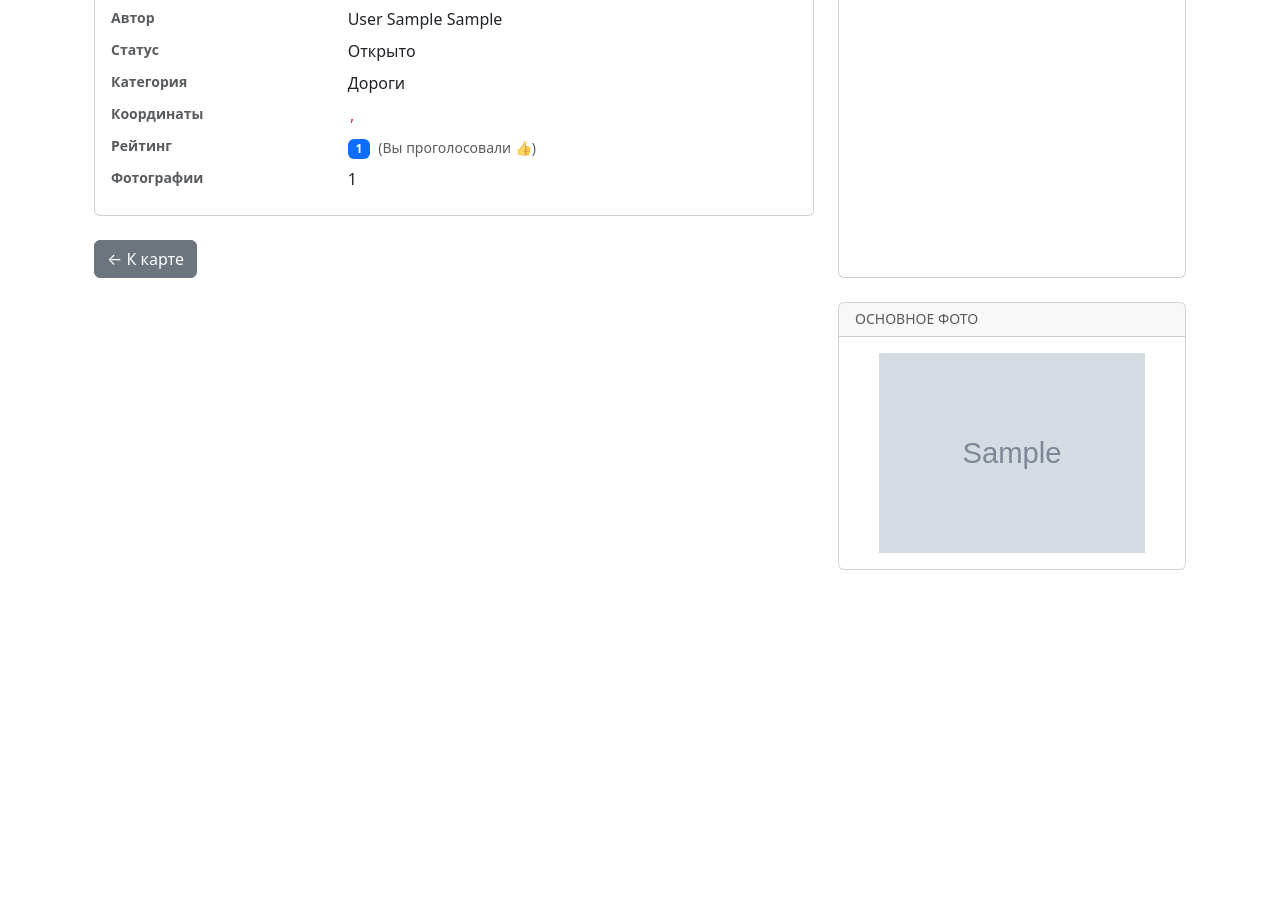
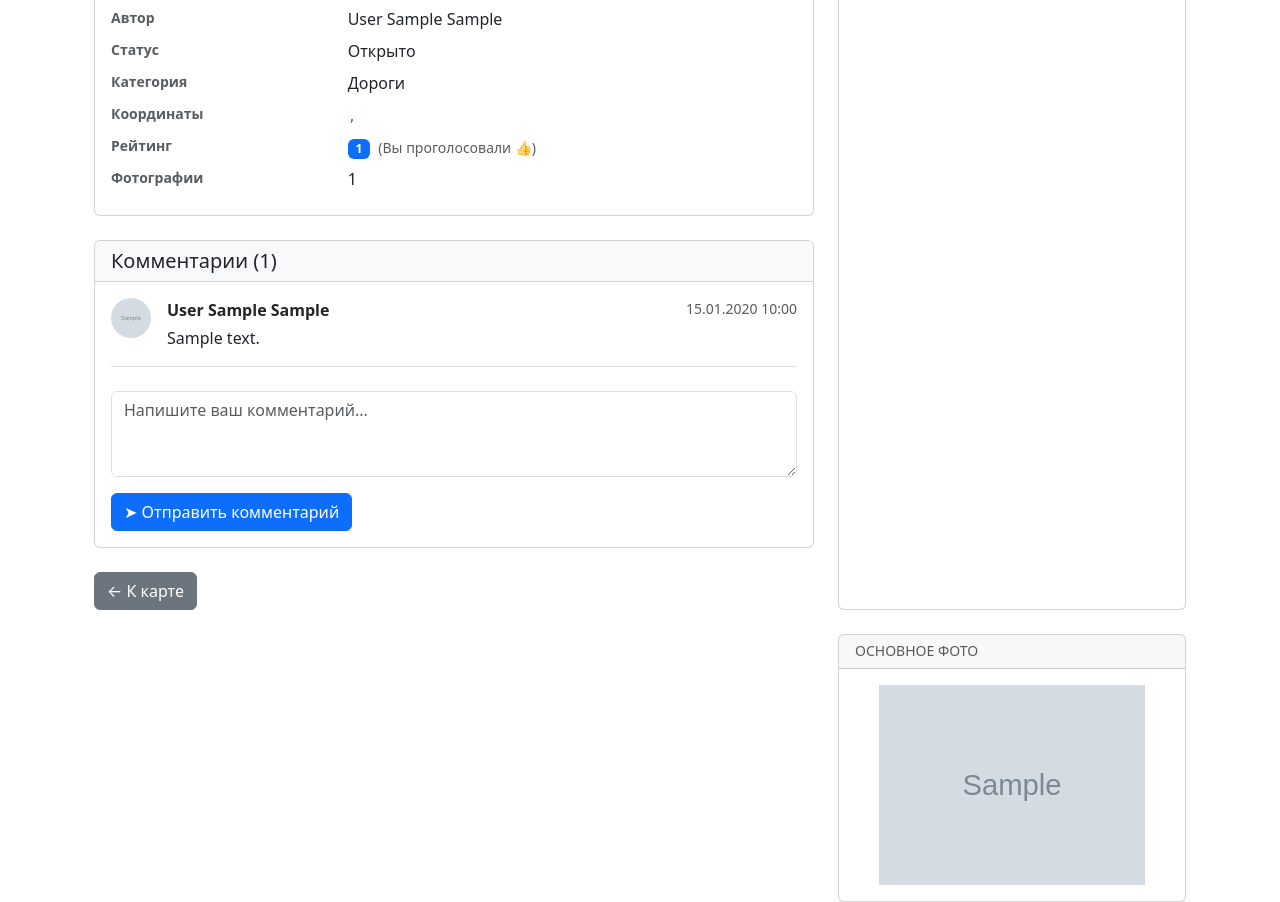
Before and after one commit to AndreyV105105105/Map_of_local_issues, a Django app: page /issues/1/ in a window 1280 px wide. Shown: the part 683-1585 px from the top of the page. Before the commit the page ends 1253 px from the top, so only its background shows below. Run offline with Django 5.2, Linux system fonts and the light colour scheme; a user stored in the database is signed in; tables that the repository leaves empty hold one stand-in row (values such as "Sample post"); grey boxes marked "Sample" are stand-in pictures; some libraries are stand-ins or nearby versions.

Commit message:
добавил коментарии

```diff
--- /dev/null
+++ b/issues/forms.py
@@ -0,0 +1,18 @@
+from django import forms
+from .models import Comment
+
+class CommentForm(forms.ModelForm):
+    class Meta:
+        model = Comment
+        fields = ['text']
+        widgets = {
+            'text': forms.Textarea(attrs={
+                'rows': 3,
+                'class': 'form-control',
+                'placeholder': 'Напишите ваш комментарий...',
+                'required': 'true'
+            })
+        }
+        labels = {
+            'text': ''
+        }
--- a/issues/models.py
+++ b/issues/models.py
@@ -1,12 +1,15 @@
+from django.conf import settings
+from django.contrib.auth import get_user_model
 from django.contrib.gis.db import models
-from django.contrib.auth import get_user_model
-from django.utils import timezone
-from .constants import ISSUE_CATEGORY_CHOICES
-from django.utils.translation import gettext_lazy as _
 from django.core.validators import FileExtensionValidator
 from django.db.models import Sum
+from django.utils import timezone
+from django.utils.translation import gettext_lazy as _
+
+from .constants import ISSUE_CATEGORY_CHOICES
 
 User = get_user_model()
+
 
 class Category(models.Model):
     name = models.CharField(max_length=100, unique=True)
@@ -19,6 +22,7 @@ class Category(models.Model):
 
     class Meta:
         verbose_name_plural = "Categories"
+
 
 class Issue(models.Model):
     STATUS_OPEN = 'OPEN'
@@ -90,6 +94,7 @@ class Issue(models.Model):
         # fallback (например, при вызове issue.rating вне аннотированного QuerySet)
         return self.votes.aggregate(models.Sum('value'))['value__sum'] or 0
 
+
 class IssuePhoto(models.Model):
     issue = models.ForeignKey(
         Issue,
@@ -105,7 +110,6 @@ class IssuePhoto(models.Model):
 
     def __str__(self):
         return f"Photo for {self.issue.title}"
-
 
 
 class Vote(models.Model):
@@ -143,3 +147,38 @@ class Vote(models.Model):
         issue_repr = self.issue.title if self.issue and self.issue.title else f"issue_{self.issue_id or '?'}"
         value_repr = self.get_value_display()
         return f"{user_repr} — {value_repr} — {issue_repr}"
+
+
+class Comment(models.Model):
+    issue = models.ForeignKey(
+        'Issue',
+        on_delete=models.CASCADE,
+        related_name='comments',
+        verbose_name="Обращение"
+    )
+    author = models.ForeignKey(
+        settings.AUTH_USER_MODEL,
+        on_delete=models.CASCADE,
+        related_name='issue_comments',
+        verbose_name="Автор"
+    )
+    text = models.TextField(
+        verbose_name="Комментарий",
+        help_text="Введите ваш комментарий"
+    )
+    created_at = models.DateTimeField(
+        auto_now_add=True,
+        verbose_name="Дата создания"
+    )
+    updated_at = models.DateTimeField(
+        auto_now=True,
+        verbose_name="Дата обновления"
+    )
+
+    class Meta:
+        ordering = ['-created_at']
+        verbose_name = "Комментарий"
+        verbose_name_plural = "Комментарии"
+
+    def __str__(self):
+        return f"Комментарий от {self.author.get_full_name()} к обращению {self.issue.id}"
--- a/issues/urls.py
+++ b/issues/urls.py
@@ -1,4 +1,5 @@
 from django.urls import path
+
 from . import views
 
 app_name = 'issues'
@@ -11,4 +12,5 @@ urlpatterns = [
     path('<int:issue_id>/delete/', views.delete_issue, name='delete_issue'),
     path('<int:pk>/', views.issue_detail, name='issue_detail'),
     path('<int:issue_id>/vote/', views.vote_issue, name='vote_issue'),
+    path('issues/<int:pk>/', views.issue_detail, name='issue_detail'),
 ]
--- a/issues/views.py
+++ b/issues/views.py
@@ -9,7 +9,56 @@ from django.utils.translation import gettext as _
 from django.views.decorators.http import require_POST
 
 from .constants import ISSUE_CATEGORIES, ISSUE_CATEGORY_CHOICES
+from .forms import CommentForm
+from .models import Comment
 from .models import Issue, IssuePhoto, Vote
+
+
+@login_required
+def issue_detail(request, pk):
+    # Add prefetch for comments
+    user_vote_subq = Vote.objects.filter(
+        issue=OuterRef('pk'),
+        user=request.user
+    ).values('value')[:1]
+
+    issue = get_object_or_404(
+        Issue.objects.prefetch_related(
+            Prefetch('photos', queryset=IssuePhoto.objects.order_by('id')),
+            Prefetch('comments', queryset=Comment.objects.order_by('-created_at'))  # New
+        ).annotate(
+            user_vote=Subquery(user_vote_subq, output_field=IntegerField()),
+            user_has_upvoted=Case(
+                When(user_vote=1, then=V(True)),
+                default=V(False),
+                output_field=BooleanField()
+            ),
+            user_has_downvoted=Case(
+                When(user_vote=-1, then=V(True)),
+                default=V(False),
+                output_field=BooleanField()
+            ),
+            vote_rating=Sum('votes__value', default=0)
+        ),
+        pk=pk
+    )
+
+    # Handle comment form
+    if request.method == 'POST' and request.user.role == 'citizen':
+        comment_form = CommentForm(request.POST)
+        if comment_form.is_valid():
+            comment = comment_form.save(commit=False)
+            comment.issue = issue
+            comment.author = request.user
+            comment.save()
+            return redirect('issues:issue_detail', pk=issue.pk)
+    else:
+        comment_form = CommentForm()
+
+    return render(request, 'issues/issue_detail.html', {
+        'issue': issue,
+        'comment_form': comment_form  # Pass form to template
+    })
 
 
 @login_required
@@ -218,36 +267,6 @@ def delete_issue(request, issue_id):
 
 
 @login_required
-def issue_detail(request, pk):
-    # Подзапросы — работают без дублирования строк
-    user_vote_subq = Vote.objects.filter(
-        issue=OuterRef('pk'),
-        user=request.user
-    ).values('value')[:1]
-
-    issue = get_object_or_404(
-        Issue.objects.prefetch_related(
-            Prefetch('photos', queryset=IssuePhoto.objects.order_by('id'))
-        ).annotate(
-            user_vote=Subquery(user_vote_subq, output_field=IntegerField()),
-            user_has_upvoted=Case(
-                When(user_vote=1, then=V(True)),
-                default=V(False),
-                output_field=BooleanField()
-            ),
-            user_has_downvoted=Case(
-                When(user_vote=-1, then=V(True)),
-                default=V(False),
-                output_field=BooleanField()
-            ),
-            vote_rating=Sum('votes__value', default=0)
-        ),
-        pk=pk
-    )
-    return render(request, 'issues/issue_detail.html', {'issue': issue})
-
-
-@login_required
 @require_POST
 def vote_issue(request, issue_id):
     # Проверка роли
--- a/templates/issues/issue_detail.html
+++ b/templates/issues/issue_detail.html
@@ -94,6 +94,66 @@
             <dt class="col-sm-4 text-muted small">{% trans "Фотографии" %}</dt>
             <dd class="col-sm-8">{{ issue.photos.count }}</dd>
           </dl>
+        </div>
+      </div>
+
+      <!-- Comment Section -->
+      <div class="card mt-4">
+        <div class="card-header bg-light py-2">
+          <h5 class="mb-0">{% trans "Комментарии" %} ({{ issue.comments.count }})</h5>
+        </div>
+        <div class="card-body">
+          {% if issue.comments.exists %}
+            <div class="comments-list mb-4">
+              {% for comment in issue.comments.all %}
+                <div class="d-flex mb-3 pb-3 border-bottom">
+                  <div class="flex-shrink-0 me-3">
+                    {% if comment.author.profile_picture %}
+                      <img src="{{ comment.author.profile_picture.url }}" class="rounded-circle" width="40" height="40" alt="Avatar">
+                    {% else %}
+                      <div class="bg-primary text-white rounded-circle d-flex align-items-center justify-content-center"
+                           style="width:40px; height:40px; font-weight:500;">
+                        {{ comment.author.first_name.0 }}{{ comment.author.last_name.0 }}
+                      </div>
+                    {% endif %}
+                  </div>
+                  <div class="flex-grow-1">
+                    <div class="d-flex justify-content-between">
+                      <strong class="me-2">{{ comment.author.get_full_name }}</strong>
+                      <small class="text-muted">{{ comment.created_at|date:"d.m.Y H:i" }}</small>
+                    </div>
+                    <p class="mb-0 mt-1">{{ comment.text }}</p>
+                  </div>
+                </div>
+              {% endfor %}
+            </div>
+          {% else %}
+            <p class="text-muted text-center py-4">{% trans "Пока нет комментариев. Станьте первым!" %}</p>
+          {% endif %}
+
+          {% if user.is_authenticated and user.role == 'citizen' %}
+            <form method="post" action="{% url 'issues:issue_detail' issue.pk %}" class="mt-3">
+              {% csrf_token %}
+              <div class="mb-3">
+                {{ comment_form.text }}
+              </div>
+              <button type="submit" class="btn btn-primary">
+                ➤ {% trans "Отправить комментарий" %}
+              </button>
+            </form>
+          {% else %}
+            {% if not user.is_authenticated %}
+              <div class="alert alert-info mt-3">
+                <i class="bi bi-info-circle me-1"></i>
+                {% trans "Войдите в аккаунт, чтобы оставить комментарий" %}
+              </div>
+            {% elif user.role != 'citizen' %}
+              <div class="alert alert-warning mt-3">
+                <i class="bi bi-exclamation-triangle me-1"></i>
+                {% trans "Только граждане могут оставлять комментарии" %}
+              </div>
+            {% endif %}
+          {% endif %}
         </div>
       </div>
 
```
